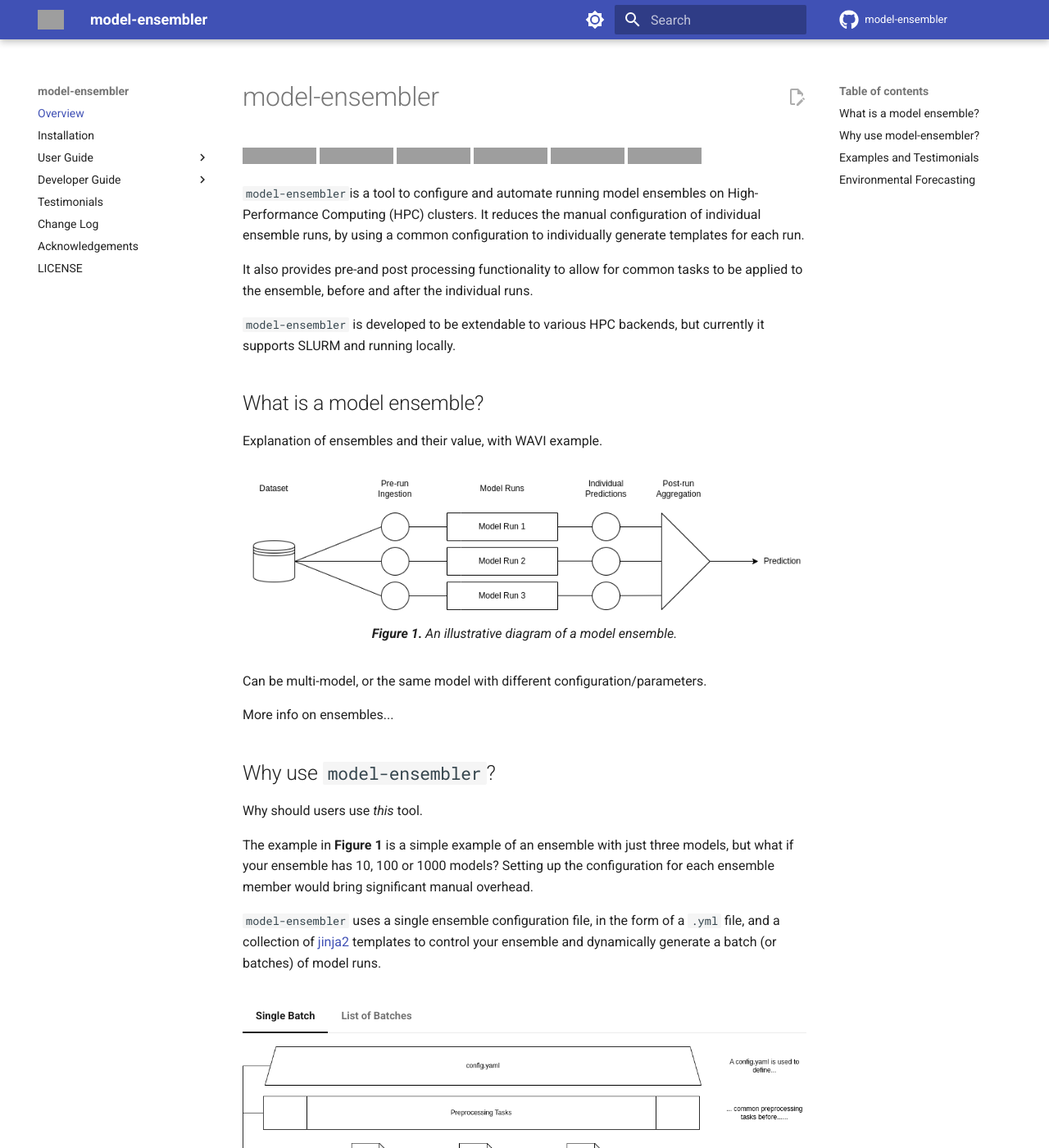
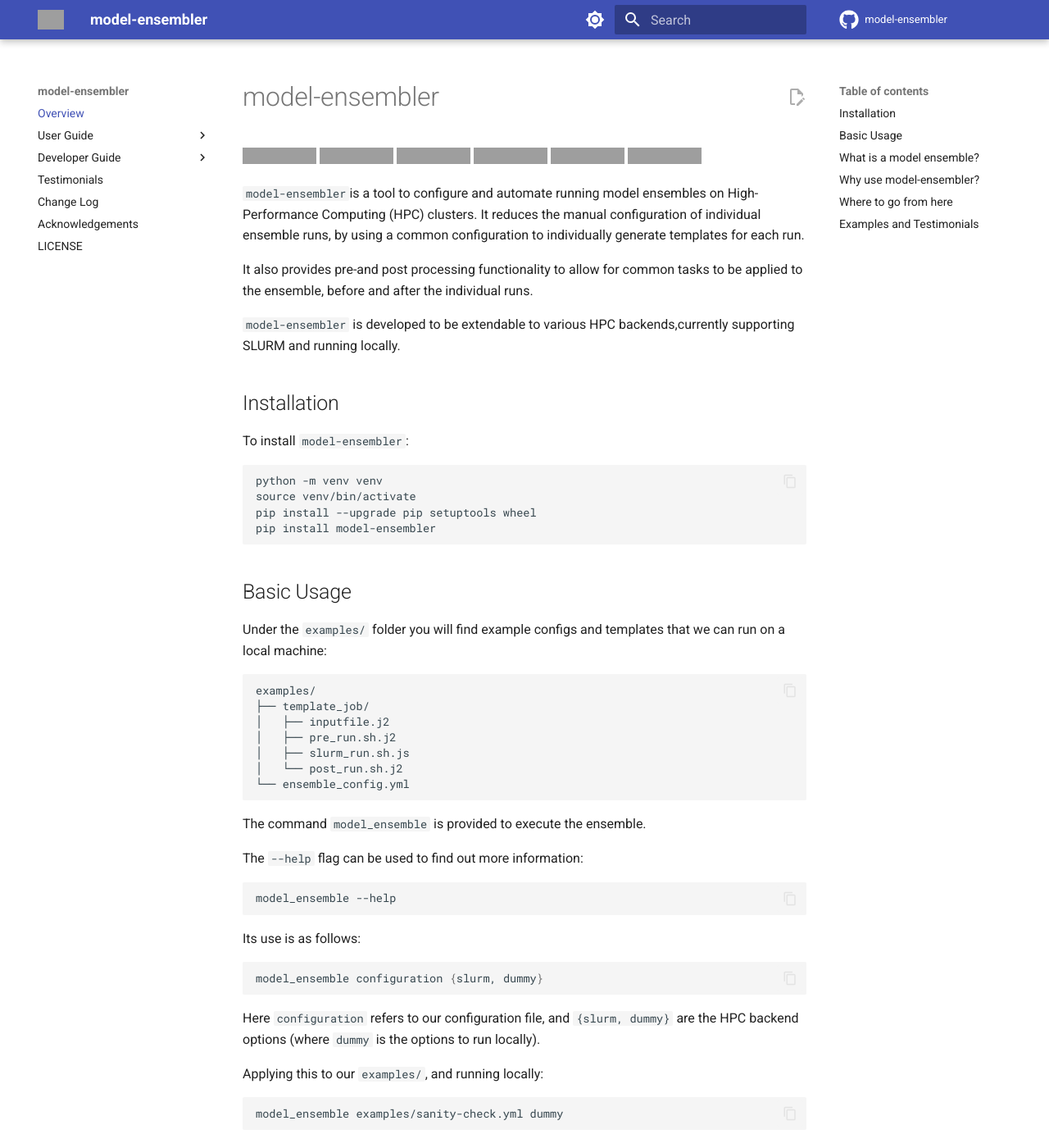
Before and after one commit to environmental-forecasting/model-ensembler, an MkDocs documentation site: the page built from docs/index.md, in a window 1280 px wide and 1400 px high. Shown: the whole window at 82% size. Built offline with MkDocs 1.6.1 and Material for MkDocs 9.7.7, drawn with Linux system fonts in a browser that asks for light colours; comment, search, counter and statistics services are not loaded; some of the changed lines change nothing that is shown; some of the changed text lies outside the part shown; grey boxes are pictures that could not be loaded.

Commit message:
condense readme, remove duplication

````diff
--- a/README.md
+++ b/README.md
@@ -1,243 +1,69 @@
 # Model Ensembler
+![GitHub issues](https://img.shields.io/github/issues/environmental-forecasting/model-ensembler?style=plastic)
+![GitHub closed issues](https://img.shields.io/github/issues-closed/environmental-forecasting/model-ensembler?style=plastic)
+![GitHub](https://img.shields.io/github/license/environmental-forecasting/model-ensembler)
+![GitHub forks](https://img.shields.io/github/forks/environmental-forecasting/model-ensembler?style=social)
+![GitHub forks](https://img.shields.io/github/stars/environmental-forecasting/model-ensembler?style=social)
+[![Project Status: WIP – Initial development is in progress, but there has not yet been a stable, usable release suitable for the public.](https://www.repostatus.org/badges/latest/wip.svg)](https://www.repostatus.org/#wip)
 
-## Introduction
+`model-ensembler`is a tool to configure and automate running model ensembles on High-Performance Computing (HPC) clusters.
+It reduces the manual configuration of individual ensemble runs, by using a common configuration to individually generate templates
+for each run.
 
-This is a tool to assist users in running model ensembles on HPCs, potentially
-in conjunction with other external systems. It will be easy to be extend for
-various other HPC backends (currently just SLURM is supported), as well as
-being easy to extend code wise for new tasks that support the ensemble
-workflows.
+It also provides pre-and post processing functionality to allow for common tasks to be applied to the ensemble, before
+and after the individual runs.
+
+`model-ensembler` is developed to be extendable to various HPC backends,currently supporting SLURM and running locally.
 
 ## Installation
-
-Refit the instructions to match however you like created virtual
-environments! Python3.8 is the development Python I'm currently using but
-anything above that is likely to work, as well as possibly 3.7, but 3.6 won't.
-
+To install `model-ensembler`:
 ```
-python3.8 -m venv venv
+python -m venv venv
 source venv/bin/activate
 pip install --upgrade pip setuptools wheel
 pip install model-ensembler
 ```
+## Basic Usage
+Under the `examples/` folder you will find example configs and templates that we can run on a local machine:
 
-### Checking it works
-
-You can run the sanity checker with the following command, choosing either
-the dummy executor or slurm as appropriate.
-
-**TODO: v0.5.4: in the meantime you can run the examples**
-
-```
-model_ensemble_check [dummy|slurm]
+```shell
+examples/
+├── template_job/
+│   ├── inputfile.j2
+│   ├── pre_run.sh.j2
+│   ├── slurm_run.sh.js
+│   └── post_run.sh.j2
+└── ensemble_config.yml
 ```
 
+The command `model_ensemble` is provided to execute the ensemble.
 
-## Basic Usage
+The `--help` flag can be used to find out more information:
 
-There are some examples under "example" that can be run on a local machine (you
-can switch off slurm submission via the CLI `-s` switch)
+```shell
+model_ensemble --help
+```
+Its use is as follows:
 
-The basic pattern for using this toolkit is
-
-1. Create the execution environment (see previous section)
-1. Adapt a job/model run
-1. YAML Configuration
-1. Running the job
-
-### Adapt a job/model run
-
-The core component of any slurm_batch run is a working cluster job. If not
-designing from scratch, think about the following in order to adapt the job
-to a batch configuration:
-
-* What source data/processing do you need before the whole batch and how do you
-  get/do it
-* What source data/processing do you need before each run and how do you get/do
-  it
-* What checks are needed before each run is submitted to slurm
-* What needs to change in the job for each run
-* What happens afterwards: what needs checking, where is the data going, what
-  cleanup is required
-
-Breaking each activity down should allow you to consider what pre and post
-processing you need to implement AS SINGLE ACTIVITIES.
-
-Quite a common issue with jobs is that people have a monolithic script doing
-everything that doesn't lend itself to batching. This monolith should be
-broken down into activities that can be templated out (to provide per-run
-variance) and individually assessed prior to moving on.
-
-These activities are then all stitched together with the configuration.
-
-### YAML Configuration
-
-To make up a set of runs we use a YAML configuration file which is clear to
-read and simple to manage.
-
-The idea is that you can define a batch, or set of batches, containing
-individual runs that are individually templated and run. These runs are done
-according to a common configuration defined for the batch.
-
-The configuration is split up into the following sections:
-
-* `vars`: global configuration defaults
-* `pre_process`/`post_process`: tasks to be run before any batches commence, or
-  after they've completed
-* `batches`: a list of batches to be run concurrently
-
-Each batch is then split into the following sections (**please note this is
-likely to be changed during development**):
-
-* configuration: there are numerous options that control how the batch operates
-  * `name`: an identifier that's used as the prefix for the run ID
-  * `templatedir`: directory that will be copied as run directories, can contain
-    both templates and symlinks
-  * `templates`: a list of templates to be processed by Jinja (can be any text
-    file)
-  * `job_file`: the file to be used to submit to SLURM
-  * `cluster`/`basedir`/`email`/`nodes`/`ntasks`/`length`: job_file parameters
-    for SLURM
-  * `maxruns`: the maximum amount of runs to be processing (pre_run, actual run
-    and post_run  activities) at once
-  * `maxjobs`: the maximum amount of jobs to have running in the HPC at once
-* `pre_batch`/`post_batch`: tasks to be run before or after the batch
-* `pre_run`/`post_run`: tasks to be run prior to or after each run within the
-  batch
-
-#### Tasks
-
-There are numerous tasks that can be defined within the pre_ and post_ sections,
-which allow you to specify actions to take place throughout the execution
-lifetime.
-
-Tasks are either **checks**, which block until a condition is satisfied, or
-**processing**, which are activities that will do something and result in
-failure if not completed successfully.
-
-* `jobs` (check): allows you to manually check that there aren't too many jobs
-  running in the HPC.
-* `submit` (processing): manually submit a task to the HPC backend - in
-  addition to the core submission specified by the configuration.
-* `quota` (check): allows you to check that you have enough user quota space
-  to progress.
-* `check` (check): run a script that returns a success/failure error code. This
-  can be failure tolerant (check will be  repeated) or intolerant (failure
-  will cause the run to fail)
-* `execute` (processing): run a script until completion
-* `move` (processing): copy (using rsync) run directory contents to another
-  destination
-* `remove` (processing): remove either the run directory or another (specified)
-  directory
-
-#### Variables
-
-Variables are available in templates with increasing, overridden, granularity.
-Defaults are specified from `vars` at the top level and then the `run`
-dictionaries, in addition to the batch level configurations, are all available
-within the templates.
-
-### Running the job / CLI reference
-
-```
-usage: model_ensemble [-h] [-n] [-v] [-c] [-s] [-p] [-k SKIPS] [-i INDEXES]
-                   [-ct CHECK_TIMEOUT] [-st SUBMIT_TIMEOUT]
-                   [-rt RUNNING_TIMEOUT] [-et ERROR_TIMEOUT]
-                   configuration
+```shell
+model_ensemble configuration {slurm, dummy}
 ```
 
-## Contributing
+Here `configuration` refers to our configuration file, and `{slurm, dummy}`
+are the HPC backend options (where `dummy` is the options to run locally).
 
-This program is still under development and is in its infancy, though it's
-progressed from a one-off tool to reusable (at the British Antarctic Survey
-it's been used for running [WRF][1] ensembles numerous times and will help
-power future [IceNet][3] and Digital Twin pipeline.)
+Applying this to our `examples/`, and running locally:
 
-Contributions now this is in the public domain are welcome!
-
-I'm now trying to keep to the [Google Style Guide][2] for documentation
-
-## Testimonials
-
-Some lovely folk in the British Antarctic Survey have provided testimonials
-describing their use of the ensembler...
-
-__Clare Allen, running significant WRF batches, original motivator
-for the tool__
-
-```
-The model-ensembler is a fantastic tool that saves time, reduces stress and
-significantly decreases the chance of human error when running many model
-configurations.
-
-The model-ensembler was invaluable for my work as a postdoc at BAS while I was
-investigating many (Weather Research and Forecasting) WRF model configurations.
-The model parameters I wanted to change were stated in a file in a simple and
-intuitive format along with my model running requirements such as number of
-nodes to run the model. The model-ensembler only needed to be submitted once,
-and it would only submit the model runs after checking that there was enough
-space for the model data and that I had not exceeded my fair usage at that
-moment while using the academic supercomputer. Once a model run had completed,
-the model-ensembler automatically transferred the data to an archive space,
-freeing up space for the next model run. Altogether, this saved me a
-considerable amount of time, at least 1 hour per run, if not more, and this
-soon mounts up when you are submitting tens and hundreds of individual model
-runs. I did not have to set up each model directory, or model setup files. I
-did not have to check for space, nor submit each model run separately. Nor did
-I have to check or worry about space running out. As this is fully automated,
-there was much less chance that I would make a mistake and modify the model
-setup in an unintended way. Using the model-ensembler tool freed up my time, and
-enabled to focus more on the science without being interrupted due to the need
-to set more runs going. The model-ensembler tool is very versatile and can be
-utilised by many models or other computational processes (for example plotting
-a lot of data). The model-ensembler is an exceptional tool and I recommend to
-anyone who needs to submit batches of model runs.
+```shell
+model_ensemble examples/sanity-check.yml dummy
 ```
 
-__Rosie Williams, using for [WAVI][5] workflow executions__
+You are now running a model ensemble!
 
-```
-  I'd say that it would take maybe one day to get an ensemble of 100 WAVI
-  runs up and running, and less than an hour with the model ensembler. Then
-  the resubmitting and monitoring of jobs would have taken up human time and
-  led to down time, when jobs that had timed out were not resubmitted....
-  it's hard to estimate. Maybe if it was say one month of running time per 100
-  jobs,  with them all running nicely the whole time in the model ensembler,
-  that might have ended up taking an extra week maybe if the jobs had to be
-  monitored and resubmitted manually (especially if they needed resubmitting
-  on Friday nights!)... It's hard to put a number on how much time it saves.
-  It certainly saves a lot of frustrating and tedium too.....!
-
-  In terms of human hours. With model ensembler: 1h set up, minimal monitoring.
-  Max 1h/week checking everything is running. 3-5 hours maximum total. Without
-  model-ensembler: 8h set up, 2-3 hours for 5 weeks checking and
-  resubmitting jobs: approx 18-25 hours.
-
-  With the manual method, running say 1000 runs would be really horrible.
-  With the ensembler, it'd be easy.
-```
-
-__Tom Andersson, used for [IceNet][6] drop and relearn parameter analysis__
-
-```
-  In terms of the drop-and-relearn experiment it would comprise about 2,000
-  individual training runs, assuming we use 5 random seeds per run. Assuming
-  it's 1 hour per training run (which I can't remember exactly but is the
-  right order of magnitude) that's a bit over 2 months to compelte with no
-  model ensembler parallelisation.
-
-  It would also have be be finickily set up with SLURM to stop the single job
-  after N runs and resubmit or something. All that bespoke stuff could have
-  taken me 2 weeks or so to get my head around. With the parallelisation of
-  the model ensembler, say 4 job running at a time, we'd get the run-time
-  down to 2 weeks, as well as removing the overhead of me having to fiddle
-  around with submitting the SLURM jobs, which isn't my area of expertise.
-
-  So around 2.5 months to around 2 weeks
-```
+## Documentation
+For further usage instructions and an overview of `model-ensembler`, please refer to the documentation.
 
 ## Future plans
-
 Current plans are captured now in the github issues. There's nothing in the
 long term that I'm focusing on for this tool, except to maintain it and see
 if I can promote the usage a bit more.
@@ -251,29 +77,13 @@ Certainly, things like Airflow and job arrays have similar concepts, but are
 either more heavyweight/less suitable deployment wise or not abstracted enough
 for simplifying lives, respectively!!!
 
-### Cycl
+## Environmental Forecasting
+The `model-ensembler` is part of a wider family of tools for [Environmental Forecasting](https://github.com/environmental-forecasting):
 
-Recently we noticed at Cycl [4], so in the medium term it's worth evaluating this
-tool and compare it to model\_ensembler, as it seems pretty lightweight (which
-is the reason many others are a pain to use) and could be a good tool to use in
-place. model\_ensembler is just quick and easy, so moving to a decent graph based
-workflow executor is preferable if you're thinking of long term implementation and
-education.
-
-## Further documentation
-
-Wherever this repository is, there should be a WIKI also. This will go into
-further details about the configuration structure and operation.
+* [download-toolbox](https://github.com/environmental-forecasting/download-toolbox): A toolbox of downloaders for environmental data.
+* [preprocess-toolbox](https://github.com/environmental-forecasting/preprocess-toolbox): A toolbox for processing downloaded datasets according to common approaches for environmental data.
 
 ## Copyright
-
 [MIT LICENSE](LICENSE)
 
 &copy; British Antarctic Survey 2021
-
-[1]: https://github.com/wrf-model/WRF
-[2]: https://www.sphinx-doc.org/en/master/usage/extensions/example_google.html#example-google
-[3]: https://github.com/antarctica/IceNet-Pipeline
-[4]: https://cylc.github.io/
-[5]: https://github.com/RJArthern/WAVI.jl
-[6]: https://www.nature.com/articles/s41467-021-25257-4
--- a/docs/index.md
+++ b/docs/index.md
@@ -1,19 +1,6 @@
 # model-ensembler
-![GitHub issues](https://img.shields.io/github/issues/environmental-forecasting/model-ensembler?style=plastic)
-![GitHub closed issues](https://img.shields.io/github/issues-closed/environmental-forecasting/model-ensembler?style=plastic)
-![GitHub](https://img.shields.io/github/license/environmental-forecasting/model-ensembler)
-![GitHub forks](https://img.shields.io/github/forks/environmental-forecasting/model-ensembler?style=social)
-![GitHub forks](https://img.shields.io/github/stars/environmental-forecasting/model-ensembler?style=social)
-[![Project Status: WIP – Initial development is in progress, but there has not yet been a stable, usable release suitable for the public.](https://www.repostatus.org/badges/latest/wip.svg)](https://www.repostatus.org/#wip)
-
-`model-ensembler`is a tool to configure and automate running model ensembles on High-Performance Computing (HPC) clusters.
-It reduces the manual configuration of individual ensemble runs, by using a common configuration to individually generate templates
-for each run.
-
-It also provides pre-and post processing functionality to allow for common tasks to be applied to the ensemble, before
-and after the individual runs.
-
-`model-ensembler` is developed to be extendable to various HPC backends, but currently it supports SLURM and running locally.
+[//]: # (Part of this .md is generated frm the README)
+--8<-- "README.md:2:61"
 
 ## What is a model ensemble?
 Explanation of ensembles and their value, with WAVI example.
@@ -54,15 +41,19 @@ a batch (or batches) of model runs.
 This design means writing a `config.yml` and corresponding templates just once, and intents to provide flexibility and enable a
 wide range of applications.
 
-Jump into the [Basic Usage](user/basic-usage.md) to get started, and refer to [Building Configuration & Templates](user/templates.md) for guidance on creating your own configurations.
+## Where to go from here
+The idea of `model-ensembler` is to give you the flexibility to set this up for your
+own ensembles.
+
+The basic pattern for using this toolkit is:
+
+1. Adapt job/model run templates
+1. Adapt YAML Configuration
+1. Running the job using `model_ensemble`
+
+Jump into [Building Configuration & Templates](user/templates.md) for guidance on creating your own configurations.
 
 ## Examples and Testimonials
 Example configurations and templates are provided under `examples/`, and documented under [Example Section](user/example1.md) (to be renamed).
 
 Also take a look at the [testimonials](testimonials.md) page to get a flavour of the types of model ensembles `model-ensembler` has been used for.
-
-## Environmental Forecasting
-The `model-ensembler` is part of a wider family of tools for [Environmental Forecasting](https://github.com/environmental-forecasting):
-
-* [download-toolbox](https://github.com/environmental-forecasting/download-toolbox): A toolbox of downloaders for environmental data.
-* [preprocess-toolbox](https://github.com/environmental-forecasting/preprocess-toolbox): A toolbox for processing downloaded datasets according to common approaches for environmental data.
--- a/docs/installation.md
+++ /dev/null
@@ -1,19 +0,0 @@
-# Installation
-To install `model-ensembler`:
-
-```
-python -m venv venv
-source venv/bin/activate
-pip install --upgrade pip setuptools wheel
-pip install model-ensembler
-```
-## Checking it works
-
-You can run the sanity checker with the following command, choosing either
-the dummy executor or slurm as appropriate.
-
-**TODO: v0.5.4: in the meantime you can run the [examples](user/basic-usage.md)**
-
-```
-model_ensemble_check [dummy|slurm]
-```
--- a/docs/user/basic-usage.md
+++ /dev/null
@@ -1,47 +0,0 @@
-# Usage
-## Basic Usage
-Under the `examples/` folder you will find example configs and templates that we can run on a local machine:
-
-```shell
-examples/
-├── template_job/
-│   ├── inputfile.j2
-│   ├── preprocess.sh.j2
-│   ├── slurm_run.sh.js
-│   └── postprocess.sh.j2
-└── ensemble_config.yml
-```
-
-The command `model_ensemble` is provided to execute the ensemble.
-
-The `--help` flag can be used to find out more information:
-
-```shell
-model_ensemble --help
-```
-Its use is as follows:
-
-```shell
-model_ensemble configuration {slurm, dummy}
-```
-
-Here `configuration` refers to our configuration file, and `{slurm, dummy}`
-are the HPC backend options (where `dummy` is the options to run locally).
-
-Applying this to our `examples/`, and running locally:
-
-```shell
-model_ensemble examples/sanity-check.yml dummy
-```
-
-You are now running a model ensemble!
-
-## Where to go from here
-The idea of `model-ensembler` is to give you the flexibility to set this up for your
-own ensembles.
-
-The basic pattern for using this toolkit is:
-
-1. Adapt job/model run templates
-1. Adapt YAML Configuration
-1. Running the job using `model_ensemble`
--- a/mkdocs.yml
+++ b/mkdocs.yml
@@ -1,9 +1,7 @@
 site_name: model-ensembler
 nav:
   - Overview: index.md
-  - Installation: installation.md
   - User Guide:
-    - Basic Usage: user/basic-usage.md
     - Configuration & Templates Overview: user/overview.md
     - Building Configuration: user/configuration.md
     - Building Templates: user/templates.md
````
